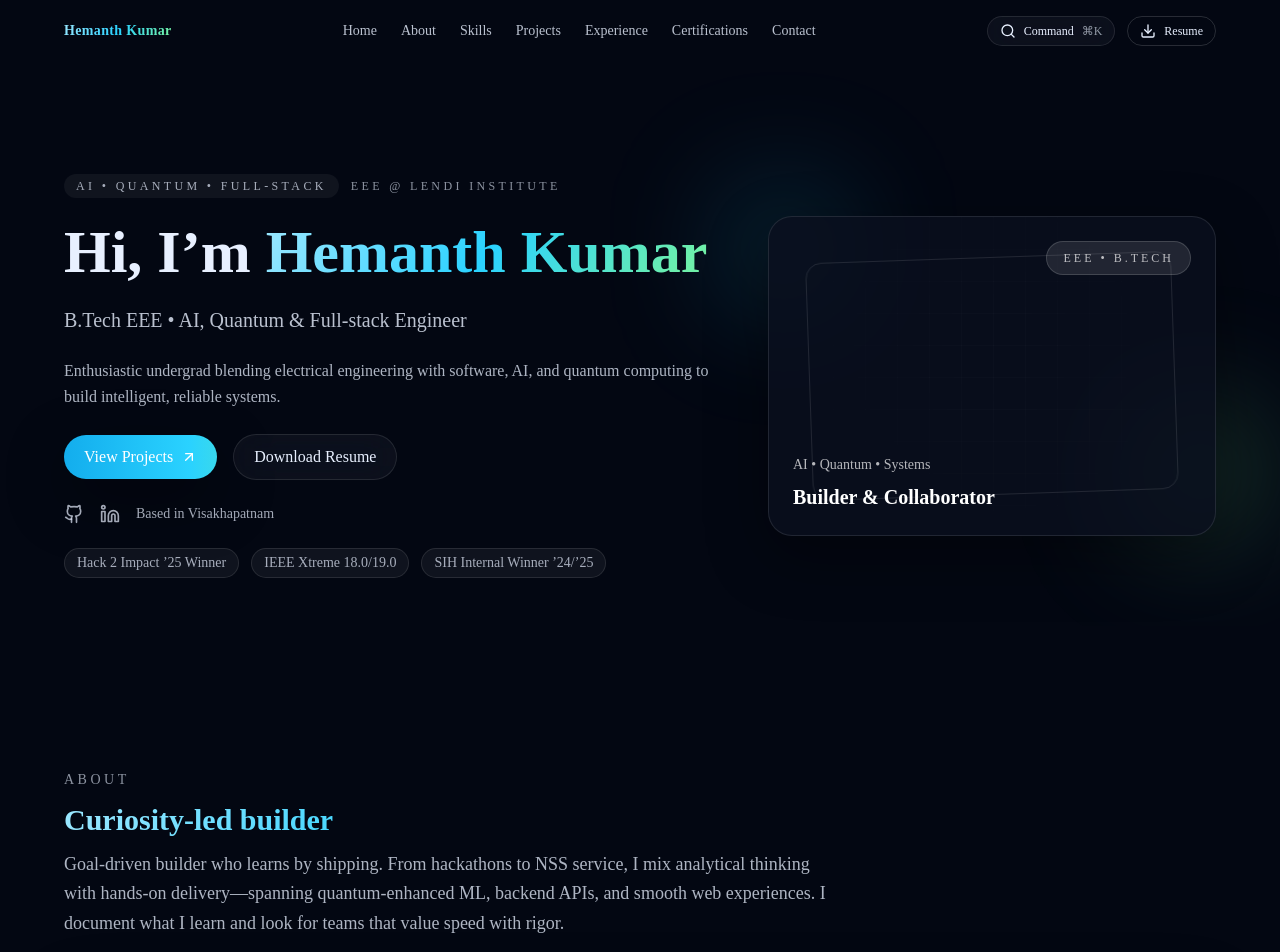
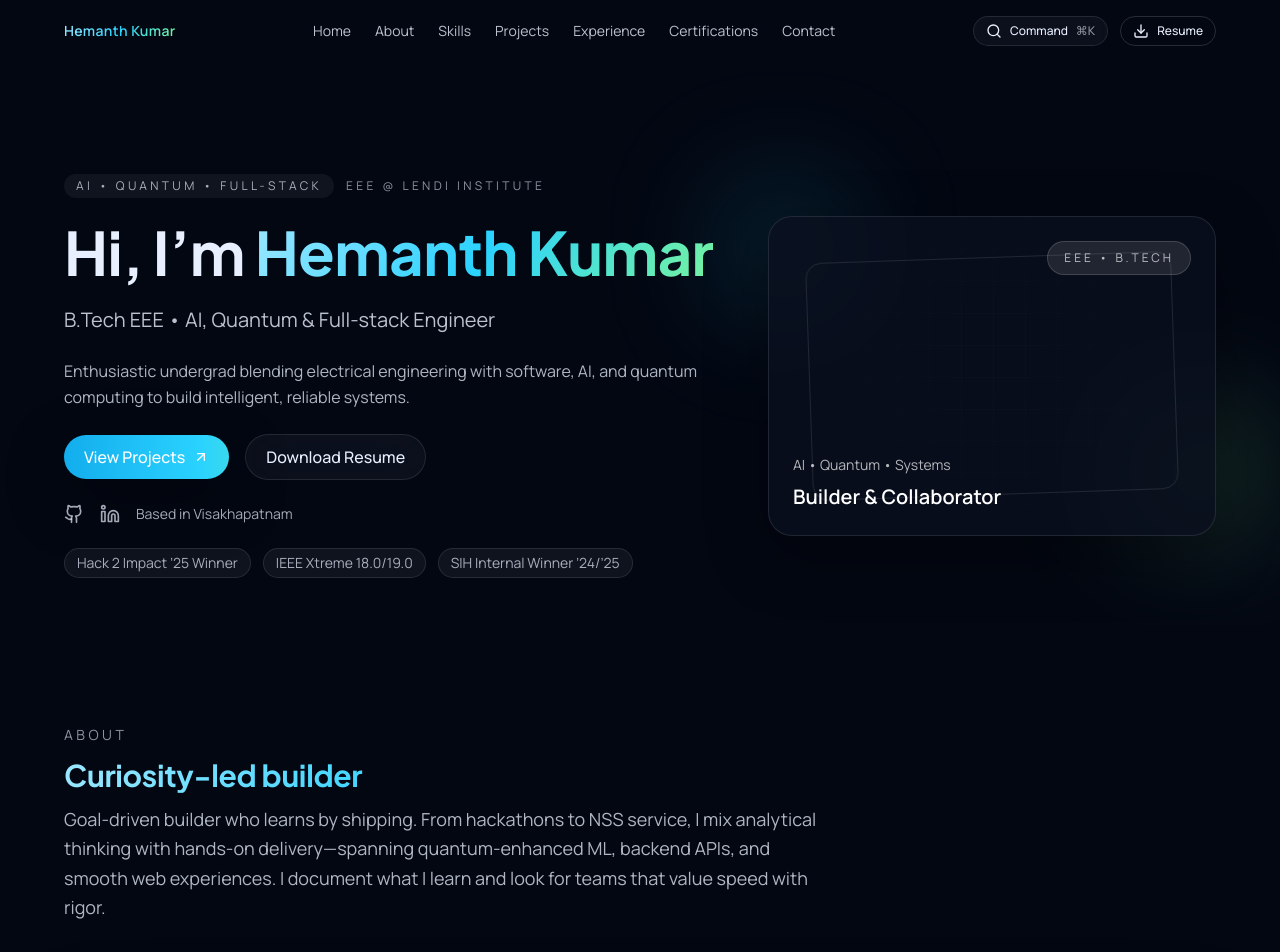
Before and after one commit to hemanthkumar29/hemanth-portfolio, a Next.js app: page / in a window 1280 px wide. Shown: the top 952 px of the page. Built offline with nearby package versions, Linux system fonts and the light colour scheme.

Commit message:
Some changes

```diff
--- a/app/globals.css
+++ b/app/globals.css
@@ -15,6 +15,7 @@ body {
   min-height: 100vh;
   position: relative;
   scroll-behavior: smooth;
+  font-family: var(--font-sans), system-ui, -apple-system, "Segoe UI", sans-serif;
 }
 
 .backdrop-grid {
@@ -53,6 +54,11 @@ body {
   color: transparent;
 }
 
+h1, h2, h3, h4 {
+  font-family: var(--font-display), var(--font-sans), "Inter", system-ui, sans-serif;
+  letter-spacing: -0.01em;
+}
+
 .shadow-soft {
   box-shadow: 0 20px 60px rgba(0, 0, 0, 0.38);
 }
--- a/app/layout.tsx
+++ b/app/layout.tsx
@@ -1,11 +1,11 @@
 import type { Metadata } from "next";
-import { Space_Grotesk, Sora, JetBrains_Mono } from "next/font/google";
+import { Manrope, Plus_Jakarta_Sans, JetBrains_Mono } from "next/font/google";
 import "./globals.css";
 
-const inter = Space_Grotesk({ subsets: ["latin"], variable: "--font-sans" });
-const poppins = Sora({
+const inter = Manrope({ subsets: ["latin"], variable: "--font-sans" });
+const poppins = Plus_Jakarta_Sans({
   subsets: ["latin"],
-  weight: ["400", "500", "600", "700"],
+  weight: ["400", "500", "600", "700", "800"],
   variable: "--font-display",
 });
 const jetbrains = JetBrains_Mono({
@@ -59,7 +59,7 @@ export default function RootLayout({
   return (
     <html lang="en">
       <body
-        className={`${inter.variable} ${poppins.variable} ${jetbrains.variable} bg-background text-foreground antialiased`}
+        className={`${inter.variable} ${poppins.variable} ${jetbrains.variable} bg-background text-foreground antialiased font-sans`}
       >
         <div className="pointer-events-none fixed inset-0 -z-10 opacity-60 backdrop-grid" />
         {children}
--- a/components/hero.tsx
+++ b/components/hero.tsx
@@ -1,17 +1,25 @@
 "use client";
 
-import { motion } from "framer-motion";
+import { useRef } from "react";
+import { motion, useScroll, useTransform } from "framer-motion";
 import { Button } from "@/components/ui/button";
 import { personal } from "@/data/portfolio";
 import Link from "next/link";
 import { ArrowUpRight, Github, Linkedin } from "lucide-react";
 
 export function Hero() {
+  const sectionRef = useRef<HTMLElement | null>(null);
+  const { scrollYProgress } = useScroll({ target: sectionRef, offset: ["start end", "end start"] });
+  const glowY = useTransform(scrollYProgress, [0, 1], [0, -80]);
+  const glowX = useTransform(scrollYProgress, [0, 1], [0, 40]);
+  const bubbleY = useTransform(scrollYProgress, [0, 1], [0, -30]);
+
   return (
-    <section id="hero" className="relative overflow-hidden pb-12 pt-20 sm:pt-28">
+    <section ref={sectionRef} id="hero" className="relative overflow-hidden pb-12 pt-20 sm:pt-28">
       <div className="pointer-events-none absolute inset-0 -z-10">
         <motion.div
           className="absolute inset-x-10 top-8 h-64 rounded-full bg-gradient-to-r from-accent/25 via-accent2/20 to-accent/25 blur-[100px]"
+          style={{ y: glowY, x: glowX }}
           initial={{ opacity: 0, scale: 0.9 }}
           animate={{ opacity: 1, scale: 1 }}
           transition={{ duration: 0.8, ease: "easeOut" }}
@@ -44,7 +52,7 @@ export function Hero() {
               </Link>
             </Button>
             <Button asChild variant="ghost" size="lg" className="gap-2">
-              <Link href={personal.resumeUrl} target="_blank">
+              <Link href={personal.resumeUrl} target="_blank" rel="noopener" download>
                 Download Resume
               </Link>
             </Button>
@@ -72,11 +80,13 @@ export function Hero() {
         >
           <motion.div
             className="absolute -left-10 -top-6 h-28 w-28 rounded-full bg-accent/25 blur-3xl"
+            style={{ y: bubbleY }}
             animate={{ y: [0, 8, 0], x: [0, -6, 0] }}
             transition={{ duration: 6, repeat: Infinity, ease: "easeInOut" }}
           />
           <motion.div
             className="absolute -right-12 bottom-0 h-32 w-32 rounded-full bg-accent2/25 blur-3xl"
+            style={{ y: bubbleY }}
             animate={{ y: [0, -10, 0], x: [0, 8, 0] }}
             transition={{ duration: 7, repeat: Infinity, ease: "easeInOut" }}
           />
--- a/components/navbar.tsx
+++ b/components/navbar.tsx
@@ -54,7 +54,7 @@ export function Navbar({ onCommandOpen }: NavbarProps) {
             size="sm"
             className="hidden sm:inline-flex"
           >
-            <Link href={personal.resumeUrl} target="_blank" className="gap-2">
+            <Link href={personal.resumeUrl} target="_blank" rel="noopener" download className="gap-2">
               <Download className="h-4 w-4" /> Resume
             </Link>
           </Button>
--- a/components/section.tsx
+++ b/components/section.tsx
@@ -1,5 +1,7 @@
-import { ReactNode } from "react";
-import { motion } from "framer-motion";
+"use client";
+
+import { ReactNode, useRef } from "react";
+import { motion, useScroll, useTransform } from "framer-motion";
 
 interface SectionProps {
   id: string;
@@ -10,14 +12,20 @@ interface SectionProps {
 }
 
 export function Section({ id, eyebrow, title, description, children }: SectionProps) {
+  const ref = useRef<HTMLElement | null>(null);
+  const { scrollYProgress } = useScroll({ target: ref, offset: ["start end", "end start"] });
+  const headingY = useTransform(scrollYProgress, [0, 1], [0, -60]);
+  const contentY = useTransform(scrollYProgress, [0, 1], [0, -30]);
+
   return (
-    <section id={id} className="py-16 sm:py-20">
+    <section id={id} ref={ref} className="py-16 sm:py-20">
       <div className="container space-y-10">
         <motion.div
           initial={{ opacity: 0, y: 12 }}
           whileInView={{ opacity: 1, y: 0 }}
           viewport={{ once: true, amount: 0.3 }}
           transition={{ duration: 0.4 }}
+          style={{ y: headingY }}
           className="max-w-3xl space-y-3"
         >
           {eyebrow ? (
@@ -28,7 +36,9 @@ export function Section({ id, eyebrow, title, description, children }: SectionPr
             <p className="text-lg text-foreground/75 leading-relaxed">{description}</p>
           ) : null}
         </motion.div>
-        {children}
+        <motion.div style={{ y: contentY }}>
+          {children}
+        </motion.div>
       </div>
     </section>
   );
```
